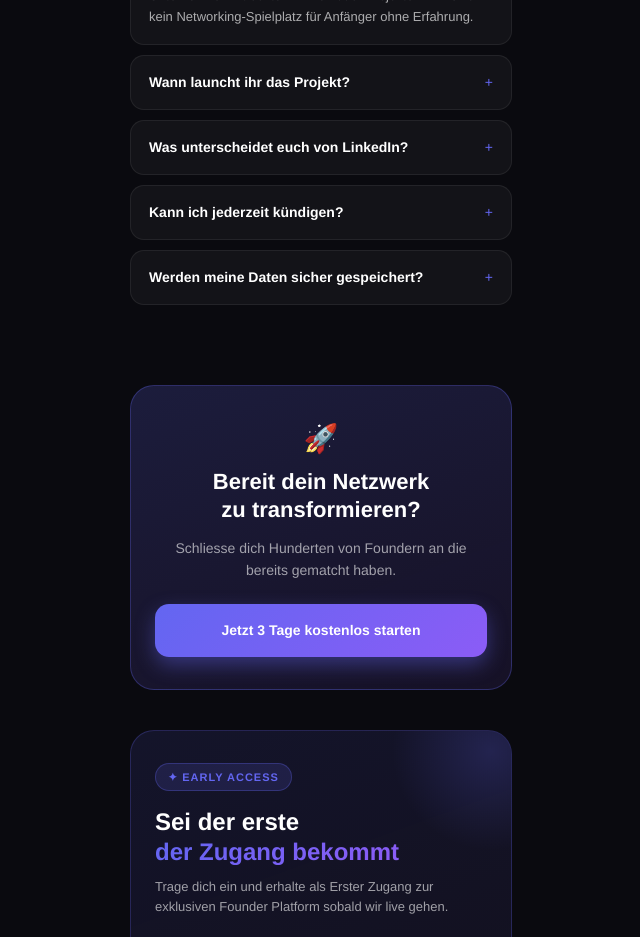
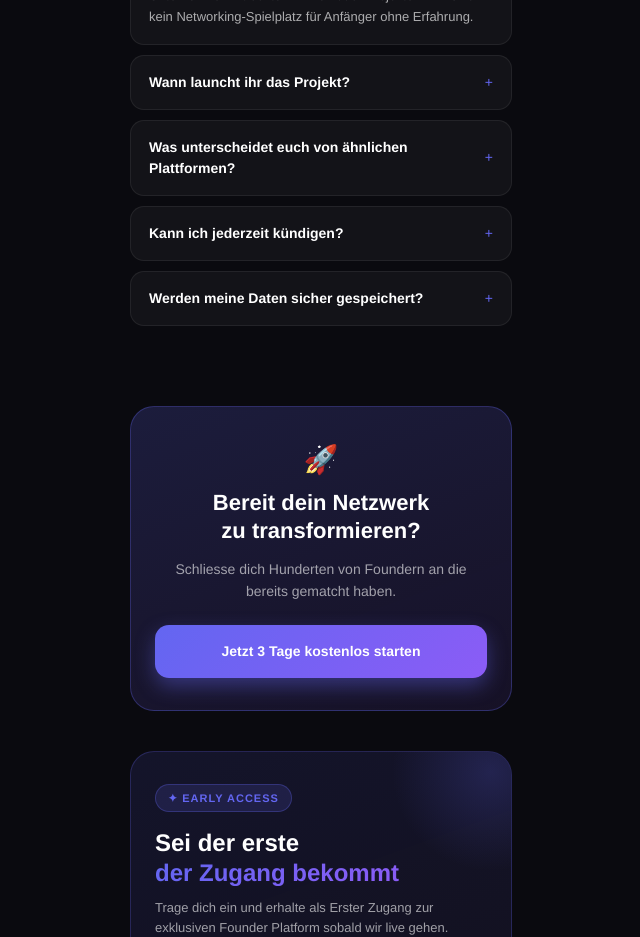
Before and after one commit to flaviociraci-boop/founder-platform, a Next.js app: page / in a window 1280 px wide. Shown: the part 3780-4717 px from the top of the page, without its empty margins (319-959 px from the left). Built offline with nearby package versions, Linux system fonts and the light colour scheme; no server answers.

Commit message:
Update LinkedIn FAQ to broader platform differentiation question
Co-Authored-By: Claude Sonnet 4.6 <noreply@anthropic.com>

```diff
--- a/app/components/LandingPage.tsx
+++ b/app/components/LandingPage.tsx
@@ -31,7 +31,7 @@ const proFeatures = [
 const faqs = [
   { q: "Wer kann sich registrieren?", a: "Founder Platform ist exklusiv für Menschen die wirklich etwas aufgebaut haben — Gründer, Selbstständige, Unternehmer mit echten Firmen oder Projekten. Wir sind kein Networking-Spielplatz für Anfänger ohne Erfahrung." },
   { q: "Wann launcht ihr das Projekt?", a: "Wir arbeiten gerade mit voller Kraft am Projekt. Unser Ziel ist es vom ersten Tag an einen echten Mehrwert zu bieten — deshalb nehmen wir uns die Zeit alles richtig zu machen. Trag dich auf die Waitlist ein und sei der Erste der erfährt wann es losgeht." },
-  { q: "Was unterscheidet euch von LinkedIn?", a: "LinkedIn ist eine Karriere-Plattform für jeden. Founder Platform ist nur für ernsthafte Unternehmer im DACH-Raum die nach Co-Foundern, Mitgründern oder echten Geschäftspartnern suchen — kein Recruiter-Spam, keine Promi-Posts." },
+  { q: "Was unterscheidet euch von ähnlichen Plattformen?", a: "Bei uns triffst du echte Founder — Menschen die wirklich etwas aufgebaut haben. Du siehst auf den ersten Blick welche Firmen und Projekte jemand bereits realisiert hat. Hier sind nur Unternehmer die Gas geben und Lust haben gemeinsam zu wachsen. Wir sind keine offene Plattform für jeden — sondern ein exklusives Netzwerk in dem du echte Connections knüpfst, gemeinsam Projekte startest, Co-Working betreibst und die richtigen Leute für dein nächstes Vorhaben findest." },
   { q: "Kann ich jederzeit kündigen?", a: "Ja, jederzeit mit einem Klick — direkt in deinen Einstellungen. Keine Mindestlaufzeit, keine versteckten Kosten." },
   { q: "Werden meine Daten sicher gespeichert?", a: "Absolut. Wir nutzen Supabase mit europäischen Servern und sind DSGVO-konform. Deine Daten gehören dir." },
 ];
```
